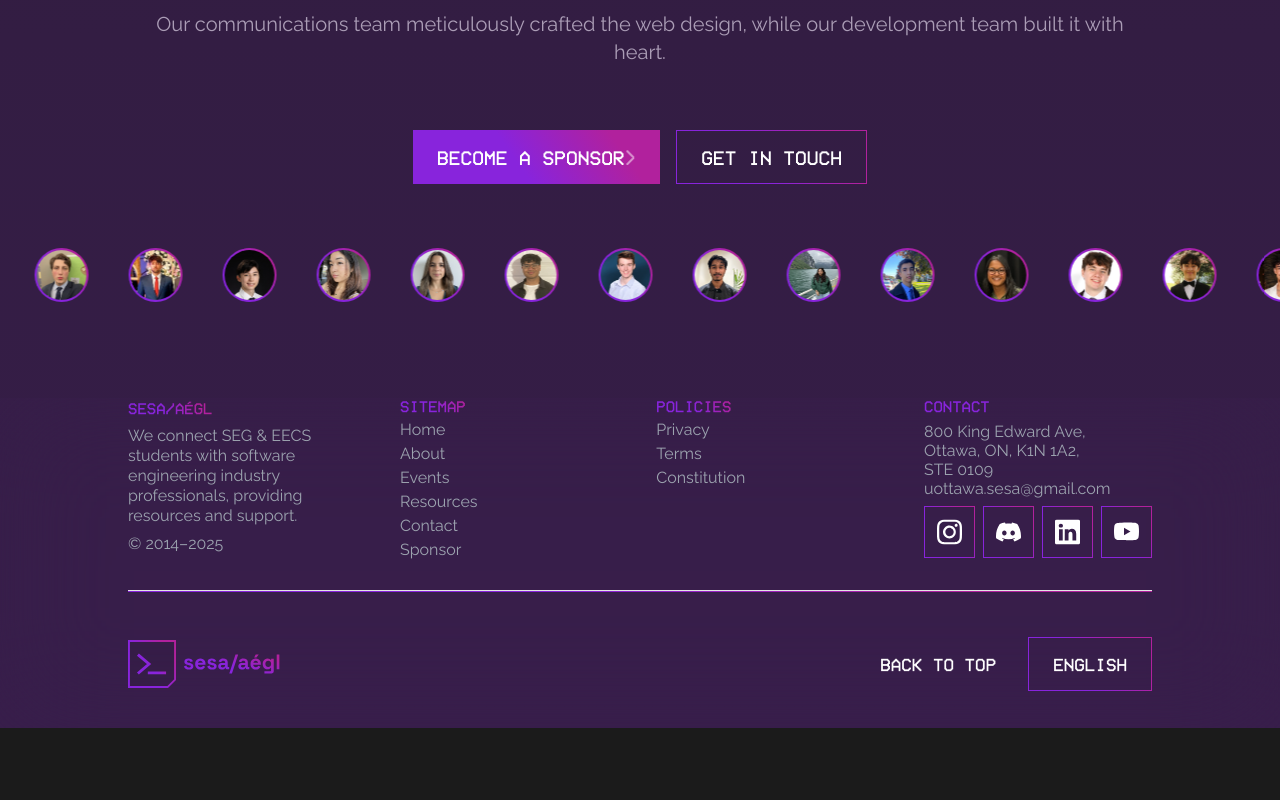
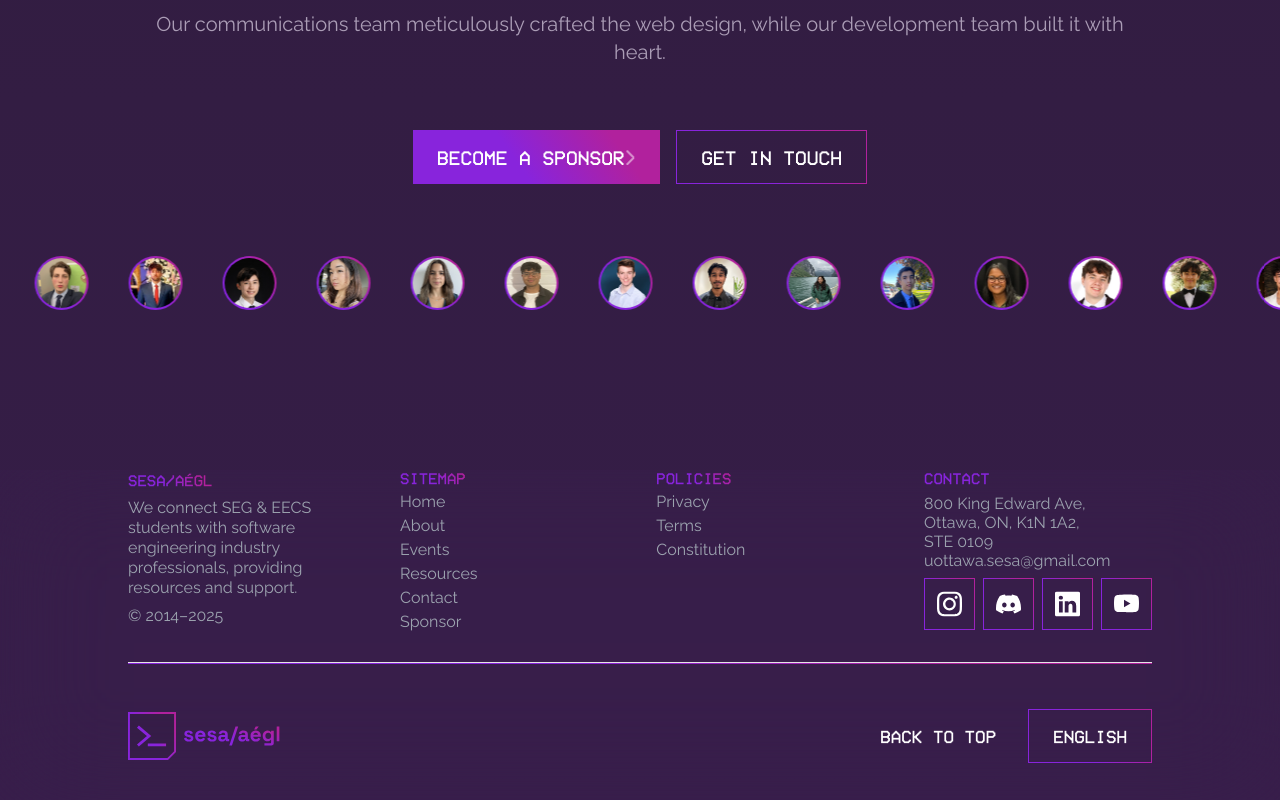
Before and after one commit to 8x5y1a/sesa-website, a Next.js app: page /en in a window 1280 px wide. Shown: the part 5914-6714 px from the top of the page. Before the commit the page ends 6642 px from the top, so only its background shows below. Built offline with nearby package versions, Linux system fonts and the light colour scheme.

Commit message:
fix(homepage): Fix improper display of team pictures (#116)
On hover, the team pictures would be cut off at the top, and the text
box in the centre to display information would be on top of the footer.
This fixes both problems.

```diff
--- a/src/app/[locale]/HomeComponents/TeamSection/Team.tsx
+++ b/src/app/[locale]/HomeComponents/TeamSection/Team.tsx
@@ -50,7 +50,7 @@ const Team = () => {
 
                 <div className="relative bg-transparent">
                     <Marquee pauseOnHover speed={40}>
-                        <div className="flex flex-row">
+                        <div className="mb-16 flex flex-row pt-2">
                             {membersData.map((member, index) => (
                                 <div key={index} className="relative">
                                     <CircleImage
```
